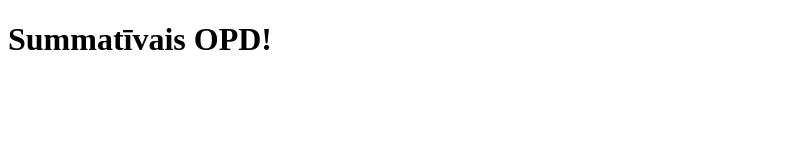
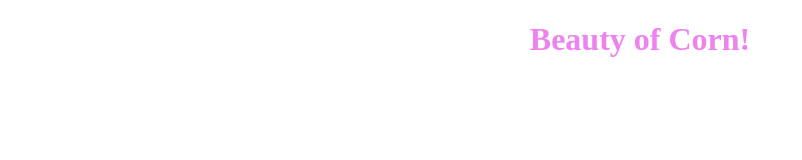
Before and after one commit to Parvaldnieks/Marsels-ST, a plain HTML site: page index.html in a window 1280 px wide. Shown: the whole page, without its empty margins (0-802 px from the left). Drawn offline with Linux system fonts and the light colour scheme.

Commit message:
virsraksts

```diff
--- a/index.html
+++ b/index.html
@@ -4,8 +4,9 @@
     <meta charset="UTF-8">
     <meta name="viewport" content="width=device-width, initial-scale=1.0">
     <title>Marsels-ST</title>
+    <link rel="stylesheet" href="style.css">
 </head>
 <body>
-    <h1>Summatīvais OPD!</h1>
+    <h1 class="virsraksts">Beauty of Corn!</h1>
 </body>
 </html>
--- /dev/null
+++ b/style.css
@@ -0,0 +1,4 @@
+.virsraksts {
+    color: violet;
+    text-align: center;
+}
```
